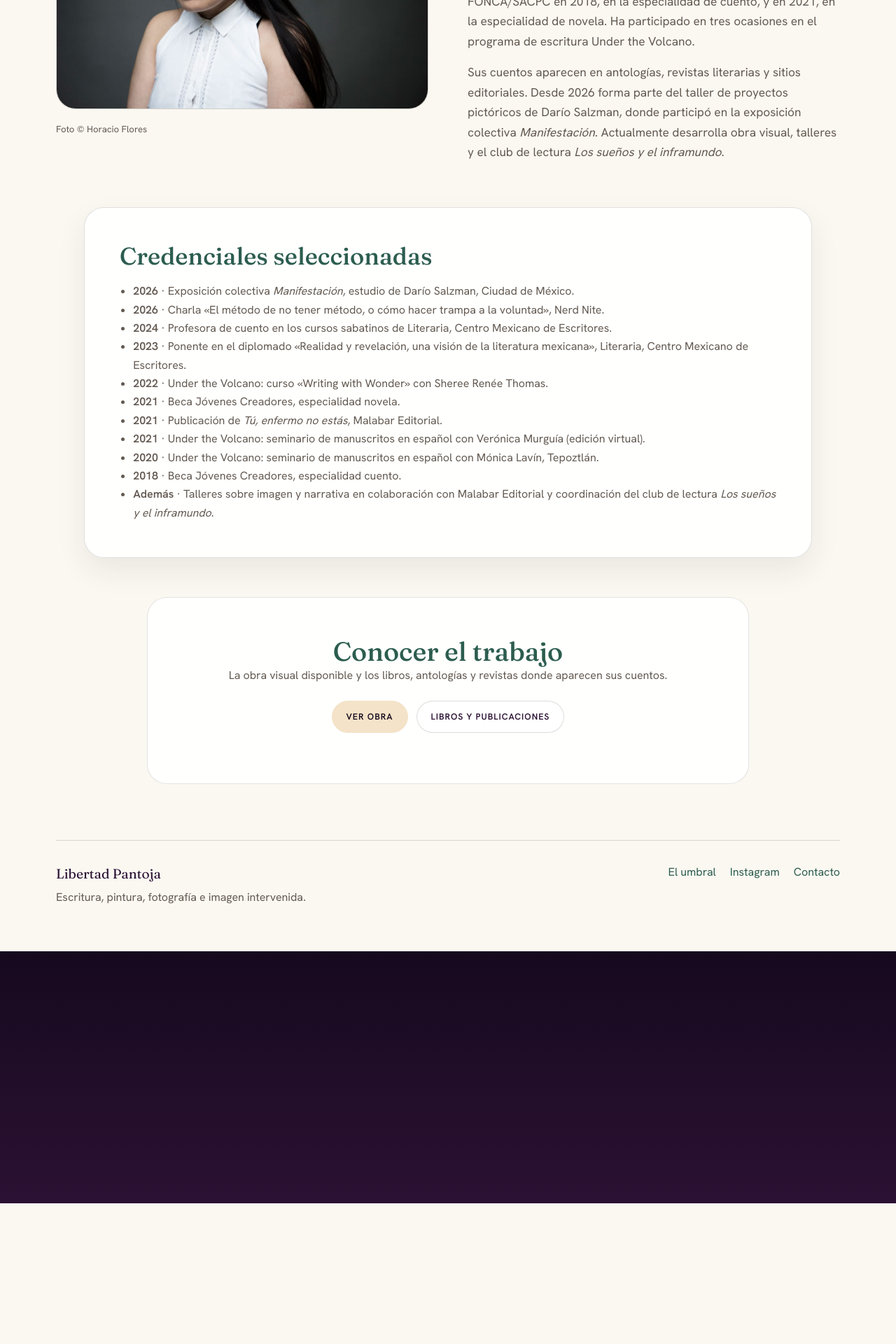
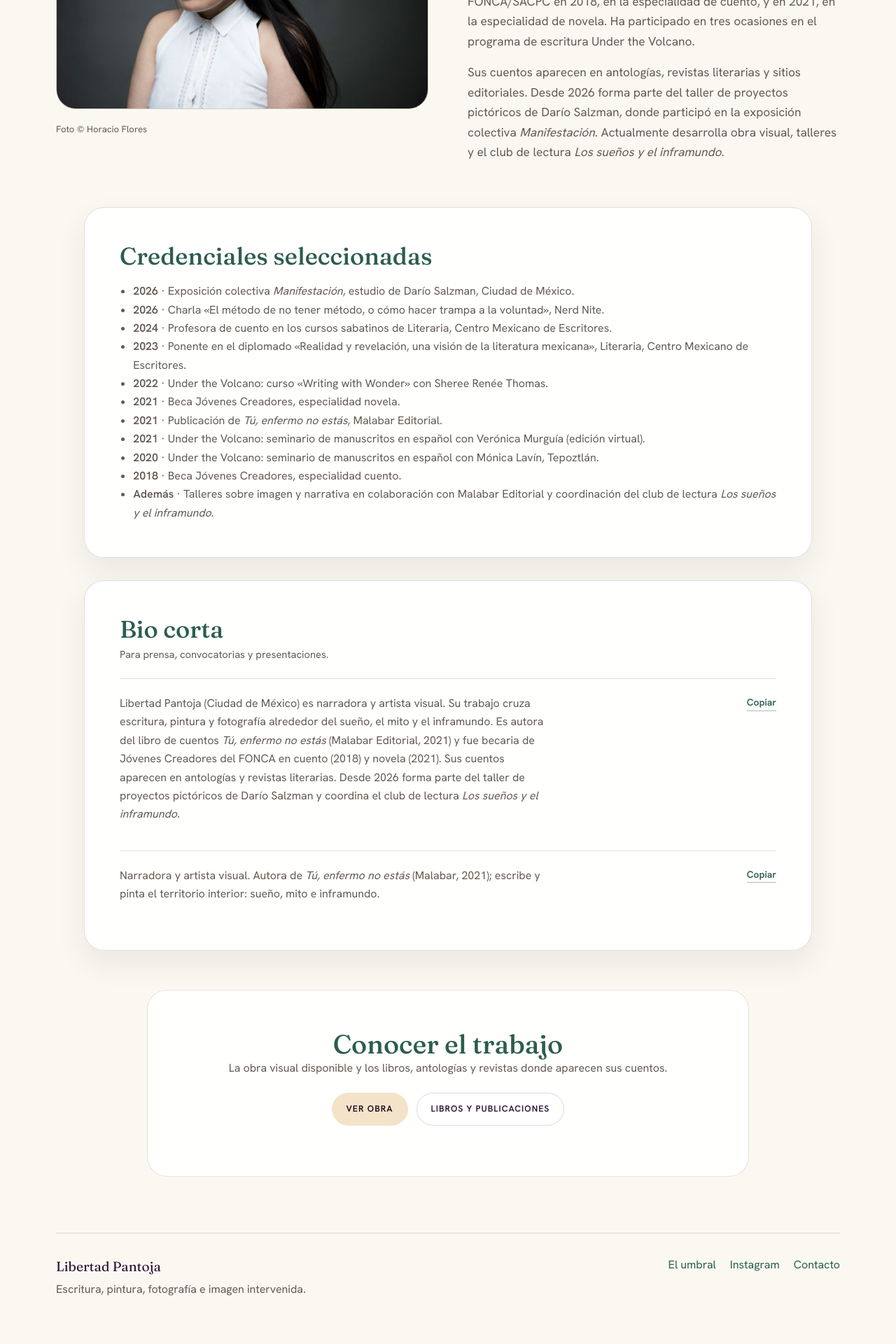
Before and after one commit to LiberPH/libertad-pantoja_site, a Jekyll site: the page built from bio.html, in a window 1280 px wide. Shown: the part 707-2627 px from the top of the page at 70% size. Built offline with Jekyll 4.4.1, drawn with Linux system fonts in a browser that asks for light colours.

Commit message:
Bio: bio corta para prensa en dos versiones, con botón para copiar
Co-Authored-By: Claude Opus 5.5 <noreply@anthropic.com>

```diff
--- a/assets/css/main.css
+++ b/assets/css/main.css
@@ -534,6 +534,34 @@ body.cabecera-clara { background: var(--crema-fondo); }
 
 .cta-band.small h2 { color: var(--verde); }
 .cta-band.small p { color: var(--tinta-media); }
+
+.bio-prensa { margin-top: 32px; }
+.bio-prensa-nota { margin-top: 4px; color: var(--tinta-media); font-size: 0.92rem; }
+.bio-prensa-texto {
+  display: grid;
+  grid-template-columns: minmax(0, 1fr) auto;
+  gap: 8px 24px;
+  align-items: start;
+  margin-top: 22px;
+  padding-top: 22px;
+  border-top: 1px solid rgba(42, 38, 34, 0.14);
+}
+.bio-prensa-texto p { max-width: 68ch; line-height: 1.65; }
+.bio-copiar {
+  position: relative;
+  padding: 0;
+  border: 0;
+  border-bottom: 1px solid rgba(44, 93, 79, 0.4);
+  background: none;
+  color: var(--verde);
+  font: inherit;
+  font-size: 0.86rem;
+  font-weight: 600;
+  cursor: pointer;
+}
+.bio-copiar::after { content: ""; position: absolute; inset: -10px -6px; }
+.bio-copiar[hidden] { display: none; }
+.bio-copiar:focus-visible { outline: 2px solid var(--brasa); outline-offset: 3px; border-radius: 4px; }
 
 .bio-enlaces {
   display: flex;
@@ -1646,6 +1674,8 @@ summary:focus-visible,
 /* ---------- Teléfonos (≤580px) ---------- */
 
 @media (max-width: 580px) {
+  .bio-prensa-texto { grid-template-columns: 1fr; }
+  .bio-copiar { justify-self: start; }
   .page-hero.con-obra { grid-template-columns: 1fr; }
   .page-hero-obra img { max-height: 340px; margin-left: 0; }
   .page-hero-obra figcaption { text-align: left; }
--- a/bio.html
+++ b/bio.html
@@ -52,6 +52,37 @@ permalink: /bio/
   </ul>
 </section>
 
+<section class="timeline-panel bio-prensa">
+  <h2>Bio corta</h2>
+  <p class="bio-prensa-nota">Para prensa, convocatorias y presentaciones.</p>
+
+  <div class="bio-prensa-texto">
+    <p id="bio-parrafo">Libertad Pantoja (Ciudad de México) es narradora y artista visual. Su trabajo cruza escritura, pintura y fotografía alrededor del sueño, el mito y el inframundo. Es autora del libro de cuentos <em>Tú, enfermo no estás</em> (Malabar Editorial, 2021) y fue becaria de Jóvenes Creadores del FONCA en cuento (2018) y novela (2021). Sus cuentos aparecen en antologías y revistas literarias. Desde 2026 forma parte del taller de proyectos pictóricos de Darío Salzman y coordina el club de lectura <em>Los sueños y el inframundo</em>.</p>
+    <button type="button" class="bio-copiar" data-copiar="bio-parrafo" hidden>Copiar</button>
+  </div>
+
+  <div class="bio-prensa-texto">
+    <p id="bio-linea">Narradora y artista visual. Autora de <em>Tú, enfermo no estás</em> (Malabar, 2021); escribe y pinta el territorio interior: sueño, mito e inframundo.</p>
+    <button type="button" class="bio-copiar" data-copiar="bio-linea" hidden>Copiar</button>
+  </div>
+</section>
+
+<script>
+  // «Copiar» solo aparece si el navegador puede copiar al portapapeles.
+  if (navigator.clipboard && navigator.clipboard.writeText) {
+    document.querySelectorAll('.bio-copiar').forEach(function (boton) {
+      boton.hidden = false;
+      boton.addEventListener('click', function () {
+        var texto = document.getElementById(boton.dataset.copiar).textContent.replace(/\s+/g, ' ').trim();
+        navigator.clipboard.writeText(texto).then(function () {
+          boton.textContent = 'Copiado';
+          setTimeout(function () { boton.textContent = 'Copiar'; }, 2000);
+        });
+      });
+    });
+  }
+</script>
+
 <section class="cta-band small">
   <h2>Conocer el trabajo</h2>
   <p>La obra visual disponible y los libros, antologías y revistas donde aparecen sus cuentos.</p>
```
